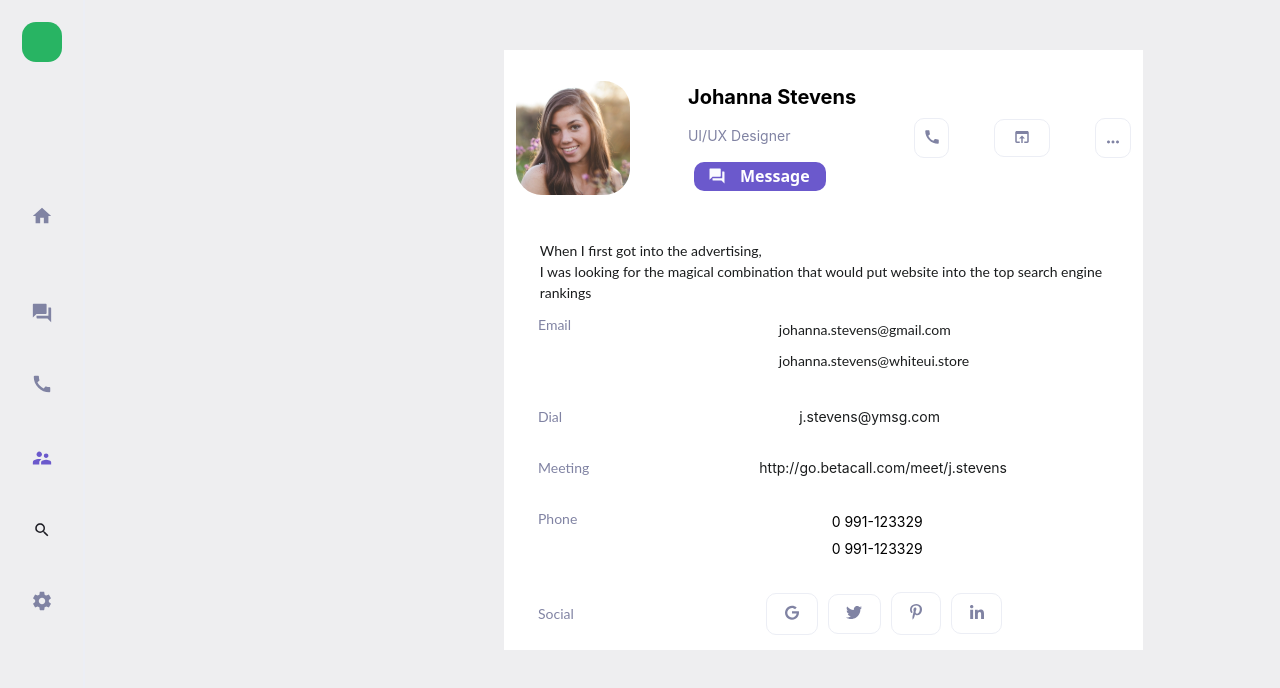
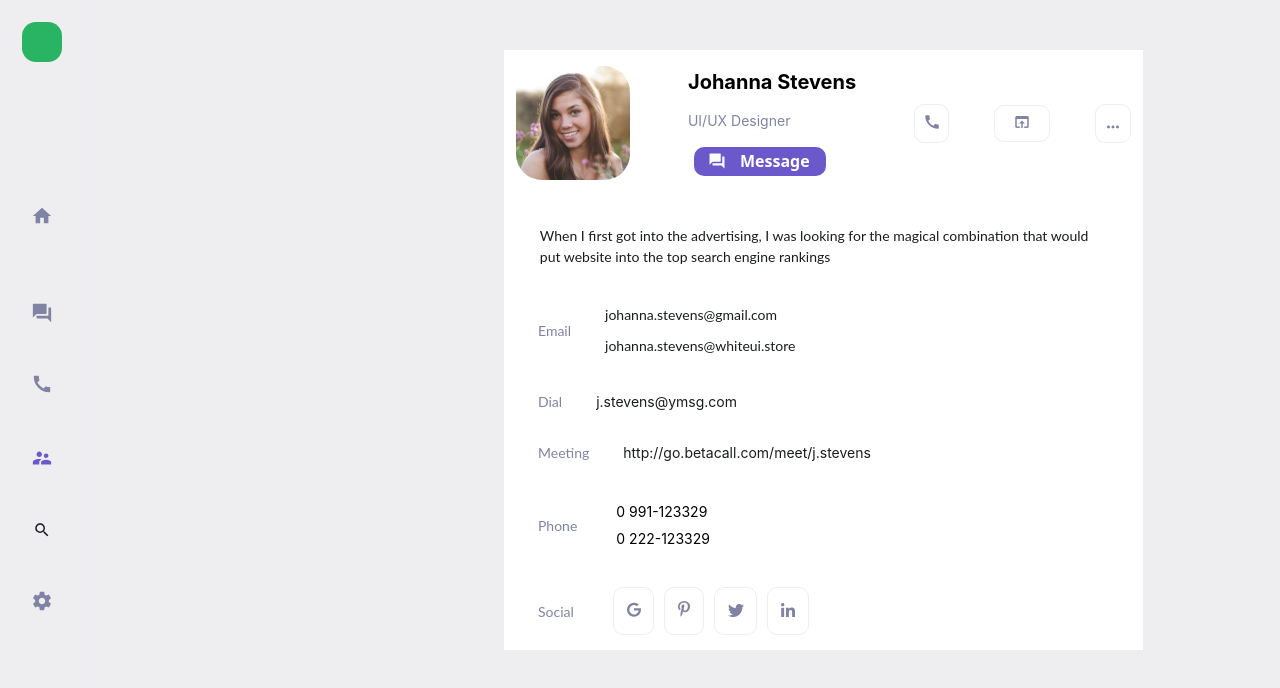
Before and after one commit to Amelit-q/Mango-UI, a React (Create React App) app: page /contacts in a window 1280 px wide. Shown: the top 688 px of the page. Built offline with nearby package versions, Linux system fonts and the light colour scheme.

Commit message:
add function render social icon

```diff
--- a/src/components/App/App.tsx
+++ b/src/components/App/App.tsx
@@ -5,7 +5,7 @@ import {Registration} from "../../pages/Registration"
 import {Main} from "../../pages/Main"
 import {Verification} from "../../pages/Verification"
 import {LoginForm} from "../LoginForm/LoginForm"
-import {Contacts} from '../../pages/Contacts'
+import {Contacts} from "../../pages/Contacts"
 
 export default function App() {
     return (
@@ -14,15 +14,11 @@ export default function App() {
                 <Switch>
                     <Route exact path="/" component={Messenger} />
                     <Route exact path="/main" component={Main} />
-                    <Route exact path="/contacts" component={Contacts}/>
+                    <Route exact path="/contacts" component={Contacts} />
                     <Route exact path="/registration" component={Registration} />
                     <Route exact path="/verification" component={Verification} />
-                    {/*TODO: DELETE LOGIN TEST COMP TASK */}
-                    <Route exact path="/login-test" component={LoginForm} />
-
                 </Switch>
             </BrowserRouter>
-
         </div>
     )
 }
--- a/src/components/ProfileCard/ProfileCard.tsx
+++ b/src/components/ProfileCard/ProfileCard.tsx
@@ -11,6 +11,16 @@ import {ReactComponent as ProfileLogo} from "../../assets/imgCardProfile/Profile
 import {ReactComponent as MessageIcon} from "../../assets/imgCardProfile/MessageIcon.svg"
 
 export const ProfileCard = () => {
+    // * Render Icon Media
+    const ContactsIcon = [<GoogleIcon />, <PinIcon />, <TwIcon />, <Inicon />]
+    const RenderMediaIcon = ContactsIcon.map((RenderIconMedia) => <BtnSocialMedia> {RenderIconMedia} </BtnSocialMedia>)
+    // * Render User Phone Number
+    const UserPhoneNumber = ["0 991-123329", "0 222-123329"]
+    const RenderUserPhoneNumber = UserPhoneNumber.map((RenderUserPhoneNumber) => <FrameTextPhone>{RenderUserPhoneNumber} </FrameTextPhone>)
+    // * Render User Email
+    const UserEmail = ["johanna.stevens@gmail.com", "johanna.stevens@whiteui.store"]
+    const RenderUserEmail = UserEmail.map((RenderUserEmail) => <TextEmail>{RenderUserEmail} </TextEmail>)
+
     return (
         <CardProfile>
             <ProfileHead>
@@ -49,66 +59,48 @@ export const ProfileCard = () => {
             </ProfileHead>
             <Bio>
                 <FrameBio>
-                    <FrameBioText>
-                        When I first got into the advertising, <br /> I was looking for the magical combination that would put website into the top search engine rankings{" "}
-                    </FrameBioText>
+                    <FrameBioText>When I first got into the advertising, I was looking for the magical combination that would put website into the top search engine rankings</FrameBioText>
                 </FrameBio>
             </Bio>
             <Email>
-                <TextSocialMedia> Email </TextSocialMedia>
-                <FrameEmailText>
-                    <TextinFrameEmail1> johanna.stevens@gmail.com</TextinFrameEmail1>
-                    <TextinFrameEmail2> johanna.stevens@whiteui.store</TextinFrameEmail2>
-                </FrameEmailText>
+                <ContainerTextSocial>
+                    <TextSocialMedia> Email </TextSocialMedia>
+                </ContainerTextSocial>
+                <FrameEmailText>{RenderUserEmail}</FrameEmailText>
             </Email>
             <Dial>
                 <TextSocialMedia> Dial </TextSocialMedia>
                 <TextDialMedia>j.stevens@ymsg.com</TextDialMedia>
             </Dial>
             <Meeting>
-                <TextSocialMedia> Meeting </TextSocialMedia>
+                <ContainerTextSocial>
+                    <TextSocialMedia> Meeting </TextSocialMedia>{" "}
+                </ContainerTextSocial>
+
                 <TextDialMedia>http://go.betacall.com/meet/j.stevens</TextDialMedia>
             </Meeting>
             <Phone>
-                <FrameBlockPhone>
-                    <FrameTextPhone1> 0 991-123329 </FrameTextPhone1>
-                    <FrameTextPhone2> 0 991-123329 </FrameTextPhone2>
-                </FrameBlockPhone>
-                <TextSocialMedia> Phone </TextSocialMedia>
+                <FrameBlockPhone>{RenderUserPhoneNumber}</FrameBlockPhone>
+                <ContainerTextSocial>
+                    <TextSocialMedia> Phone </TextSocialMedia>
+                </ContainerTextSocial>
             </Phone>
             <Social>
-                <TextSocialMedia> Social </TextSocialMedia>
-                <ContGoogleIcon>
-                    <IconBtn>
-                        <GoogleIcon />
-                    </IconBtn>
-                </ContGoogleIcon>
-                <ContPinIcon>
-                    <IconBtn>
-                        <PinIcon />
-                    </IconBtn>
-                </ContPinIcon>
-                <ContTwIcon>
-                    <IconBtn>
-                        <TwIcon />
-                    </IconBtn>
-                </ContTwIcon>
-                <ContInIcon>
-                    <IconBtn>
-                        <Inicon />
-                    </IconBtn>
-                </ContInIcon>
+                <ContainerTextSocial>
+                    <TextSocialMedia> Social </TextSocialMedia>
+                </ContainerTextSocial>
+                {RenderMediaIcon}
             </Social>
         </CardProfile>
     )
 }
+const ContainerTextSocial = styled("div")``
 
 const TextDialMedia = styled("div")`
     font-size: 14px;
     color: #1a1c1d;
     order: 1;
     flex-grow: 1;
-    margin: 0px 34px;
 `
 const FrameTextPhone = styled("p")`
     font-size: 14px;
@@ -118,8 +110,7 @@ const FrameTextPhone = styled("p")`
     flex-grow: 0;
     margin: 5px 0px;
 `
-const FrameTextPhone1 = styled(FrameTextPhone)``
-const FrameTextPhone2 = styled(FrameTextPhone)``
+
 const FrameBlockPhone = styled("div")`
     display: flex;
     flex-direction: column;
@@ -127,18 +118,9 @@ const FrameBlockPhone = styled("div")`
     order: 1;
     align-self: stretch;
     flex-grow: 1;
-    margin: 0px 208.5px;
+    padding: 5px;
 `
-const IconBtn = styled("button")`
-    background: #ffffff;
-    wight: 40px;
-    order: 5;
-    align-self: center;
-    flex-grow: 0;
-    margin: 10px 11.8px;
-    border: none;
-    outline: none;
-`
+
 const BtnSocialMedia = styled("div")`
     background: #ffffff;
     border: 1px solid #eceef5;
@@ -148,19 +130,7 @@ const BtnSocialMedia = styled("div")`
     align-self: center;
     flex-grow: 0;
     margin: 0px 5px;
-`
-const ContInIcon = styled(BtnSocialMedia)`
-    order: 5;
-    margin-right: 22%;
-`
-const ContPinIcon = styled(BtnSocialMedia)`
-    order: 3;
-`
-const ContTwIcon = styled(BtnSocialMedia)`
-    order: 2;
-`
-const ContGoogleIcon = styled(BtnSocialMedia)`
-    order: 1;
+    padding: 2%;
 `
 // * * Style profile head
 const ProfileHead = styled("div")`
@@ -228,7 +198,6 @@ const BtnProfileMssage = styled("button")`
     flex-grow: 0;
     margin: 0px 6px;
     border: 0;
-
 `
 
 const LinkProfileMessage = styled("div")`
@@ -370,7 +339,7 @@ const Email = styled("div")`
     display: flex;
     flex-direction: row;
     justify-content: space-between;
-    align-items: flex-start;
+    align-items: center;
 
     order: 2;
     align-self: stretch;
@@ -387,8 +356,6 @@ const TextSocialMedia = styled("p")`
 
     color: #8083a3;
 
-    order: 0;
-    flex-grow: 1;
     margin: 0px 34px;
 `
 // frame Email Text
@@ -400,7 +367,6 @@ const FrameEmailText = styled("div")`
     order: 1;
     align-self: stretch;
     flex-grow: 1;
-    margin: 0px 158.5px;
 `
 // text Email
 const TextEmail = styled("p")`
@@ -417,10 +383,7 @@ const TextEmail = styled("p")`
     flex-grow: 0;
     margin: 5px 0px;
 `
-const TextinFrameEmail1 = styled(TextEmail)``
-const TextinFrameEmail2 = styled(TextEmail)`
-    order: 1;
-`
+
 // * * Dial frame
 const Dial = styled("div")`
     display: flex;
@@ -448,7 +411,7 @@ const Phone = styled("div")`
     display: flex;
     flex-direction: row;
     justify-content: space-between;
-    align-items: flex-start;
+    align-items: center;
 
     order: 5;
     align-self: stretch;
@@ -458,7 +421,6 @@ const Phone = styled("div")`
 const Social = styled("div")`
     display: flex;
     flex-direction: row;
-    justify-content: space-between;
     align-items: center;
     order: 6;
     align-self: stretch;
--- a/src/pages/Contacts.tsx
+++ b/src/pages/Contacts.tsx
@@ -4,10 +4,11 @@ import {Sidebar} from "../../src/components/Sidebar/Sidebar"
 import styled from "styled-components"
 
 export const Contacts: React.FunctionComponent = () => {
+
     return (
         <Container>
             <Sidebar />
-            <ProfileCard />
+            <ProfileCard/>
         </Container>
     )
 }
```
